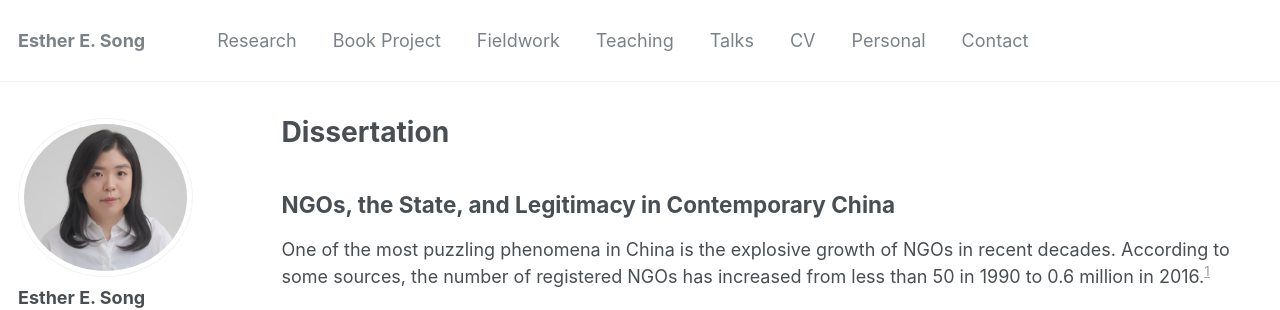
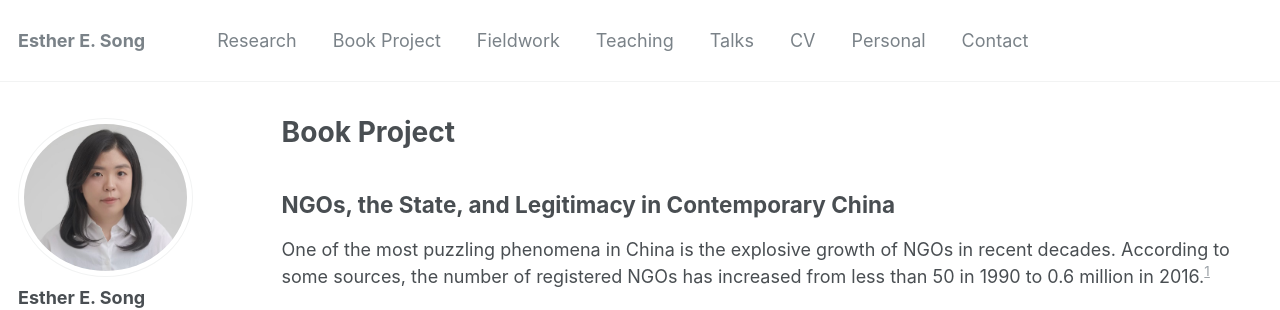
Before and after one commit to ehsong/ehsong.github.io, a Jekyll site: the page built from _pages/book.md, in a window 1280 px wide and 1109 px high. Shown: the top 310 px of the window. Built offline with Jekyll 4.4.1, drawn with Linux system fonts in a browser that asks for light colours; some web fonts are replaced.

Commit message:
Update and rename dissertation.md to book.md

```diff
--- a/_pages/dissertation.md
+++ b/_pages/book.md
@@ -1,7 +1,7 @@
 ---
 layout: archive
-title: "Dissertation"
-permalink: /dissertation/
+title: "Book Project"
+permalink: /book/
 author_profile: true
 ---
 
```
